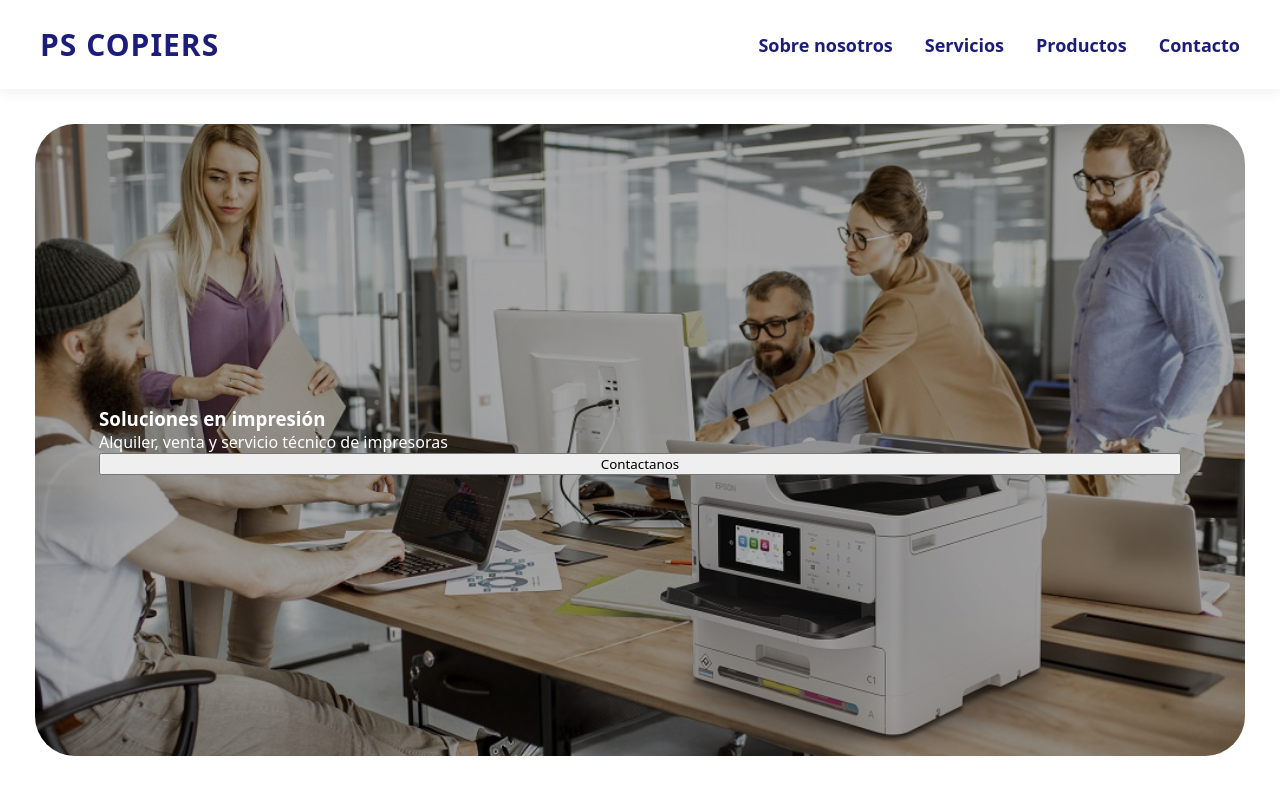
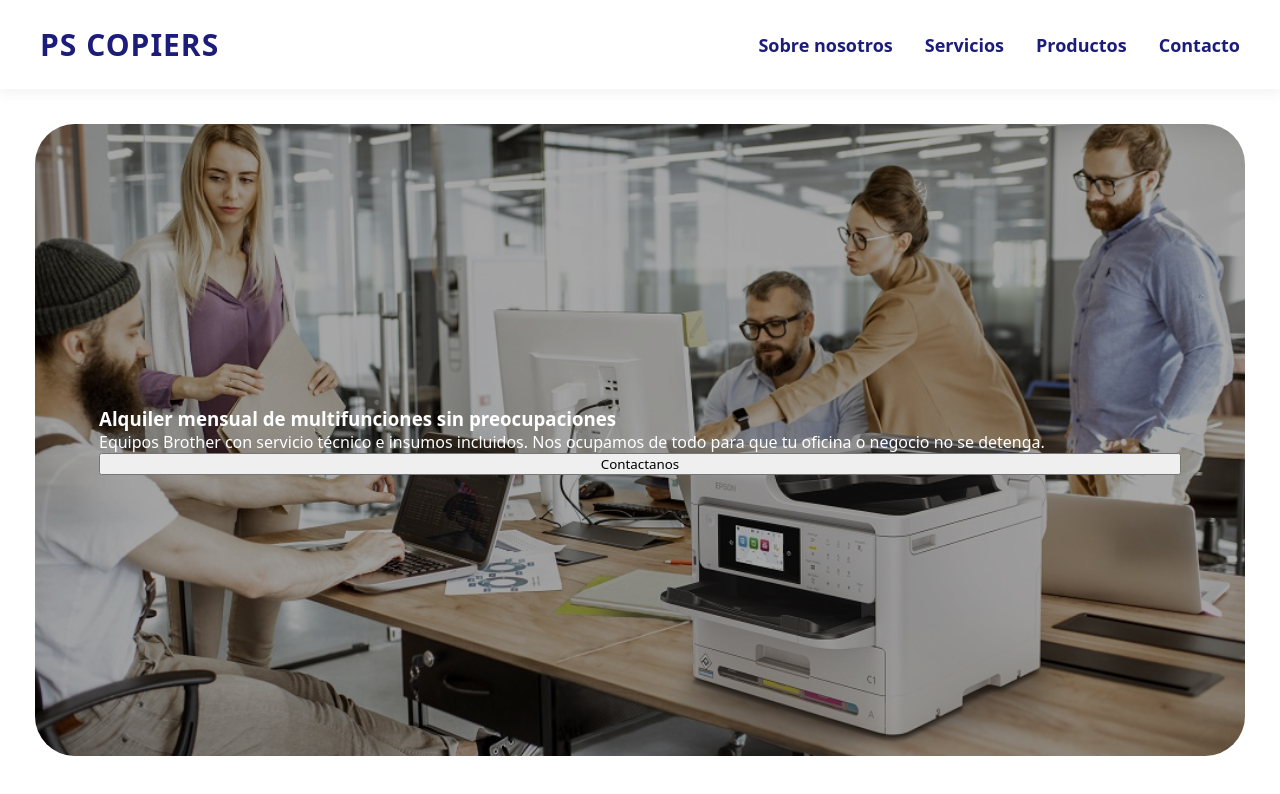
Before and after one commit to Wiimai/PS-COPIERS, a React (Vite) app: page / in a window 1280 px wide. Shown: the top 794 px of the page. Built offline with nearby package versions, Linux system fonts and the light colour scheme.

Commit message:
feat(content): refine hero messaging for monthly rental model

```diff
--- a/src/components/Slider/slider.jsx
+++ b/src/components/Slider/slider.jsx
@@ -4,18 +4,18 @@ import "./Slider.css";
 const slides = [
   {
     image: "/Slide1.png",
-    title: "Soluciones en impresión",
-    text: "Alquiler, venta y servicio técnico de impresoras",
+    title: "Alquiler mensual de multifunciones sin preocupaciones",
+    text: "Equipos Brother con servicio técnico e insumos incluidos. Nos ocupamos de todo para que tu oficina o negocio no se detenga.",
   },
   {
     image: "/Slide2.jpg",
-    title: "Impresoras para empresas",
-    text: "Equipos confiables para alto volumen de trabajo",
+    title: "Especialistas en multifunciones Brother",
+    text: "Instalación, mantenimiento y soporte técnico para equipos de alto rendimiento.",
   },
   {
     image: "/Slide3.jpg",
-    title: "Soporte técnico especializado",
-    text: "Atención rápida y personalizada",
+    title: "Soporte rápido y atención personalizada",
+    text: "Respondemos rápido, entendemos tu necesidad y te damos soluciones reales.",
   },
 ];
 
@@ -25,7 +25,7 @@ export default function Slider() {
   useEffect(() => {
     const interval = setInterval(() => {
       setCurrent((prev) => (prev + 1) % slides.length);
-    }, 6000);
+    }, 20000);
 
     return () => clearInterval(interval);
   }, []);
```
